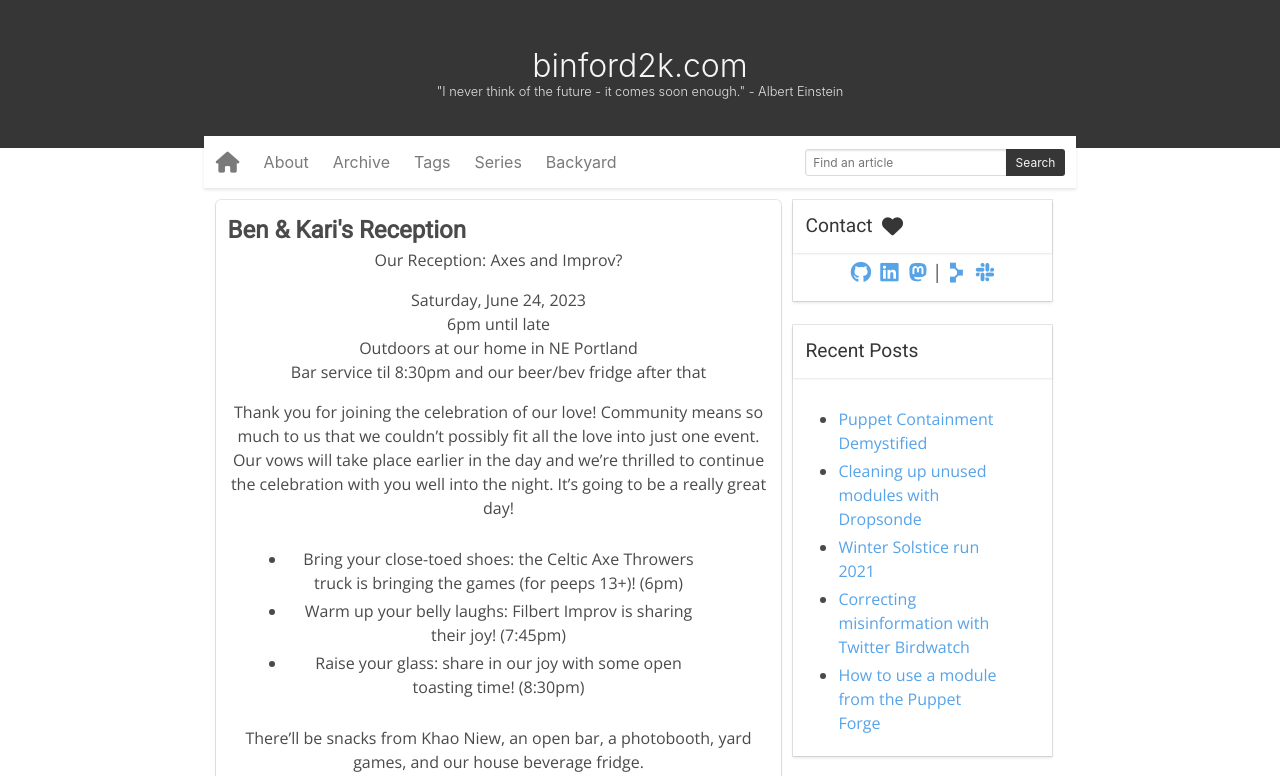
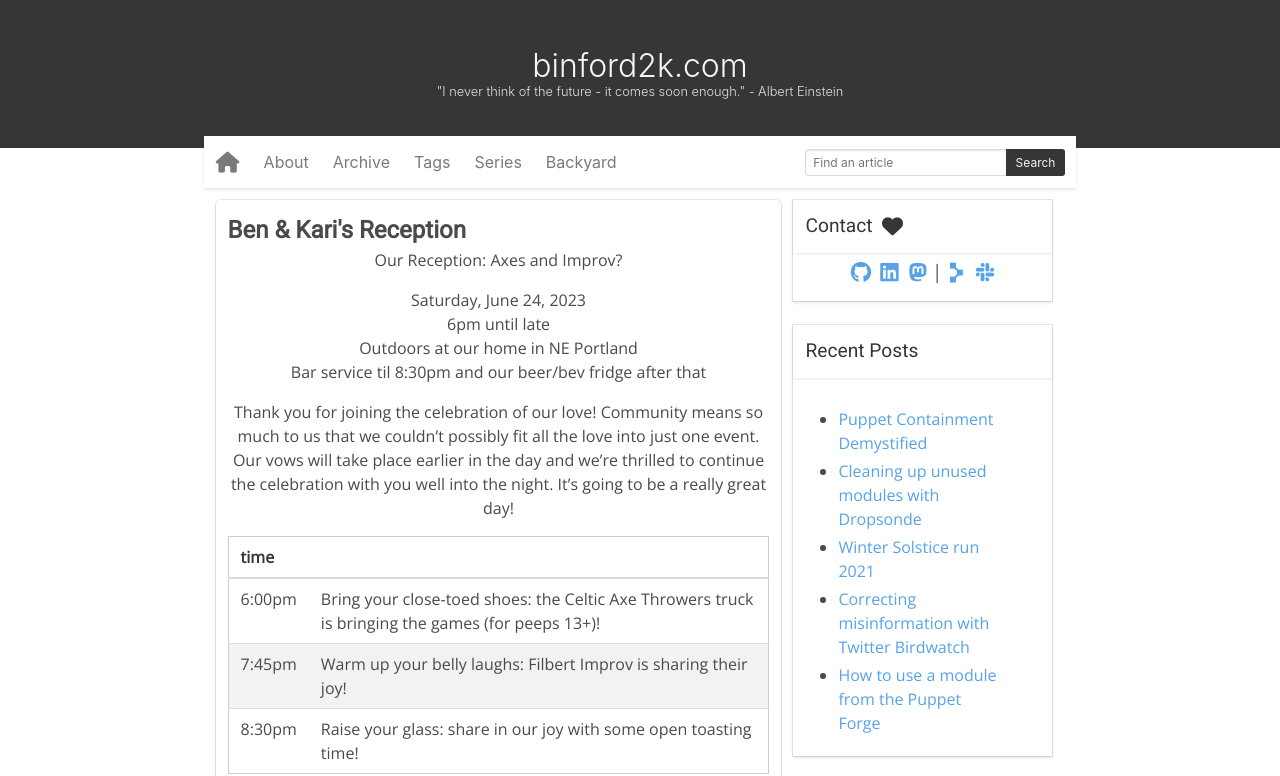
Before and after one commit to binford2k/binford2k.com, a Jekyll site: the page built from wedding/reception.md, in a window 1280 px wide and 900 px high, cut to the strip 0-776 px from the top of the window. Built offline with Jekyll 4.4.1, drawn with Linux system fonts in a browser that asks for light colours.

Commit message:
put schedule in table

```diff
--- a/wedding/reception.md
+++ b/wedding/reception.md
@@ -17,9 +17,11 @@ Bar service til 8:30pm and our beer/bev fridge after that<br />
 
 Thank you for joining the celebration of our love! Community means so much to us that we couldn’t possibly fit all the love into just one event. Our vows will take place earlier in the day and we’re thrilled to continue the celebration with you well into the night.  It’s going to be a really great day!
 
-* Bring your close-toed shoes: the Celtic Axe Throwers truck is bringing the games (for peeps 13+)! (6pm)<br />
-* Warm up your belly laughs: Filbert Improv is sharing their joy! (7:45pm)<br />
-* Raise your glass: share in our joy with some open toasting time! (8:30pm)<br />
+| time   |                                                                                                   |
+|--------|---------------------------------------------------------------------------------------------------|
+| 6:00pm | Bring your close-toed shoes: the Celtic Axe Throwers truck is bringing the games (for peeps 13+)! |
+| 7:45pm | Warm up your belly laughs: Filbert Improv is sharing their joy!                                   |
+| 8:30pm | Raise your glass: share in our joy with some open toasting time!                                  |
 
 There’ll be snacks from Khao Niew, an open bar, a photobooth, yard games, and our house beverage fridge.
 
```
